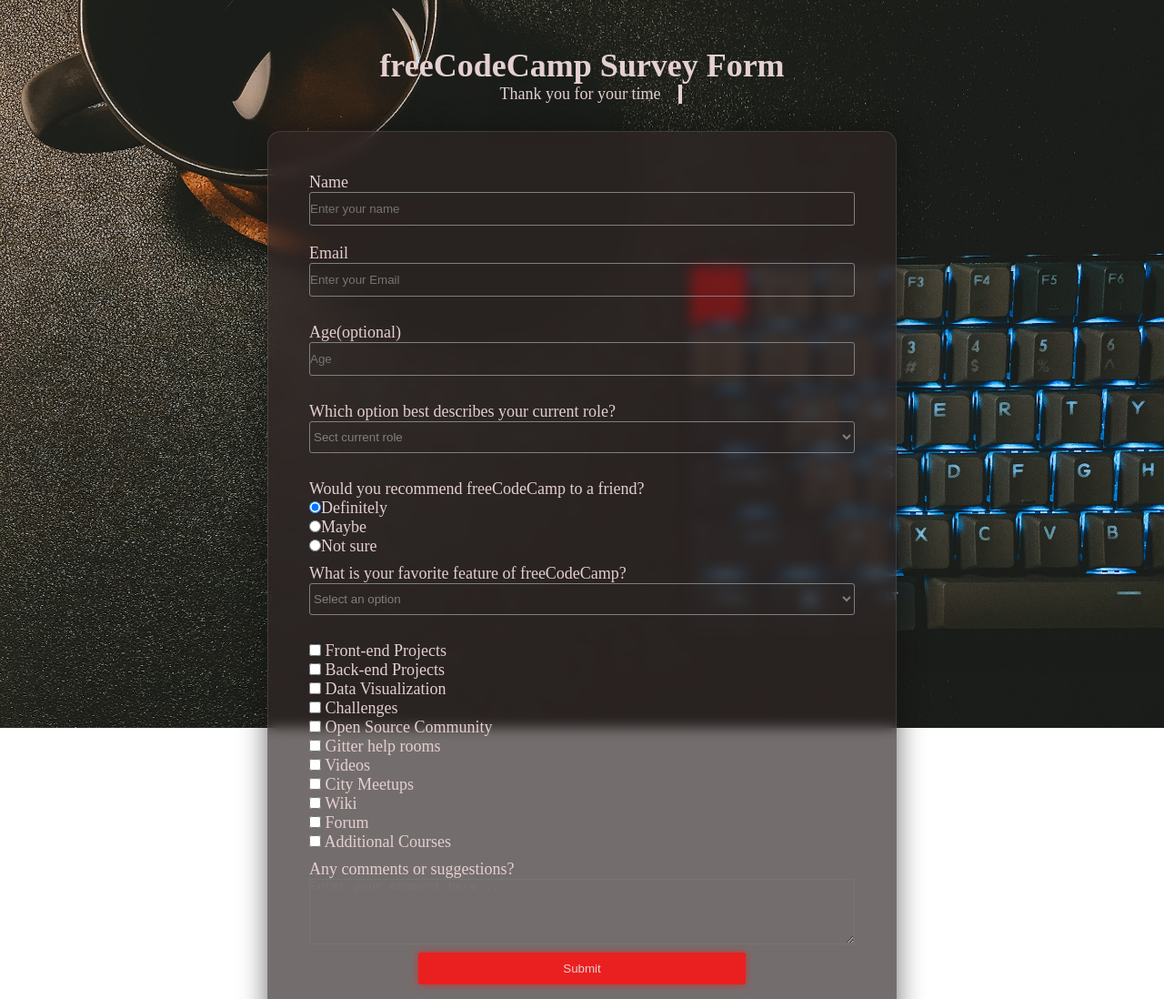
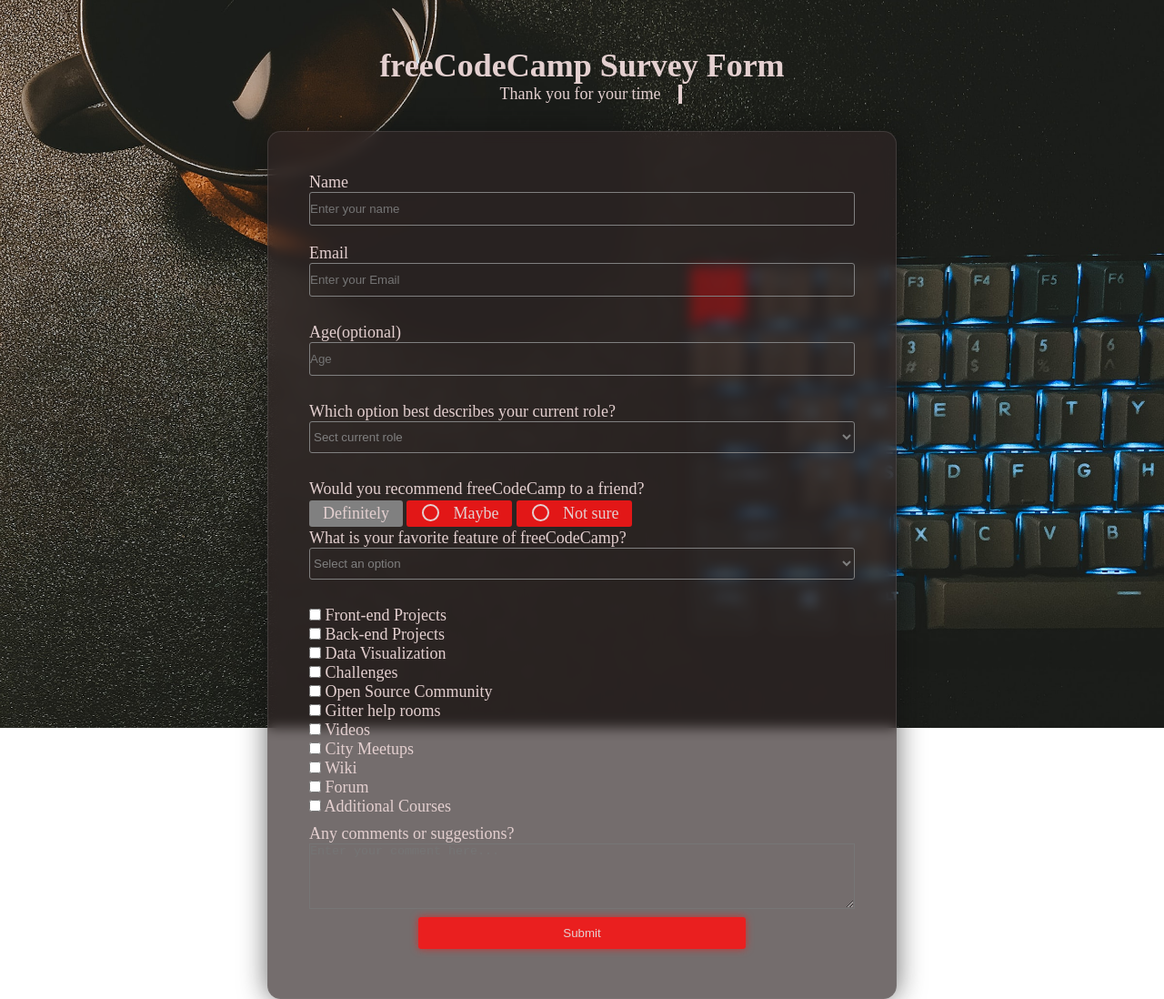
Before and after one commit to Cess4r/Formulario, a plain HTML site: page index.html in a window 1280 px wide. Shown: the top 1098 px of the page at 91% size. Drawn offline with Linux system fonts and the light colour scheme.

Commit message:
radio buttons

```diff
--- a/css/styles.scss
+++ b/css/styles.scss
@@ -54,7 +54,55 @@
         backdrop-filter: blur(7px);
         border: 1px solid rgba(128, 128, 128, 0.267);
         box-shadow: 0px 0px 30px 0px rgba(15, 15, 15, 0.61);
+
     }
+    /* buttons */
+    input[type="radio"]{
+        display: none;
+
+        &:checked+label{
+            padding: 4px 15px;
+            background: gray;
+            border-radius: 3px;
+        }
+
+        &:checked+label::before{
+            display: none;
+        }
+    }
+
+
+    .radian label{
+        color: rgb(228, 208, 208);
+        background: rgba(248, 22, 22, 0.897);
+        padding: 4px 15px 4px 51px;
+        display: inline-block;
+        position: relative;
+        margin: 2px 0;
+        border-radius: 3px;
+        cursor: pointer;
+        transition: 0.3s;
+
+        &:hover{
+            background: white;
+        }
+
+        &::before{
+            content: "";
+            width: 15px;
+            height: 15px;
+            display: inline-block;
+            background: none;
+            border: 2px solid rgb(228, 208, 208);
+            border-radius: 50%;
+            position: absolute;
+            left: 17px;
+        }
+
+
+    }
+
+
 
     .form-grup{
         display: flex;
@@ -69,10 +117,6 @@
             height: 35px;
             color: gray;
             border-radius: 3px;
-        }
-
-        .radio{
-            background-color: red;
         }
 
         textarea{
--- a/index.html
+++ b/index.html
@@ -38,12 +38,16 @@
             </select>
         </div>
 
-        <div class="form-grup">
+        <div class="radian">
             <p>Would you recommend freeCodeCamp to a friend?</p>
-            <label for="op1"><input type="radio" id="op1" name="user-recommend" class="radio" value="Definitely" checked>Definitely</label>
-            <label for="op2"><input type="radio" id="op2" name="user-recommend" class="radio" value="Maybe">Maybe</label>
-            <label for="op3"><input type="radio" id="op3" name="user-recommend" class="radio" value="Not-sure">Not sure</label>
+            <input type="radio" id="op1" name="user-recommend" class="radio" value="Definitely" checked>
+            <label for="op1">Definitely</label>
+            <input type="radio" id="op2" name="user-recommend" class="radio" value="Maybe">
+            <label for="op2">Maybe</label>
+            <input type="radio" id="op3" name="user-recommend" class="radio" value="Not-sure">
+            <label for="op3">Not sure</label>
         </div>
+
         <div class="form-grup">
             <label for="dropdown">What is your favorite feature of freeCodeCamp?</label>
             <select name="" id="dropdown1">
```
Also changed, not shown: css/styles.css, 1 other file.
